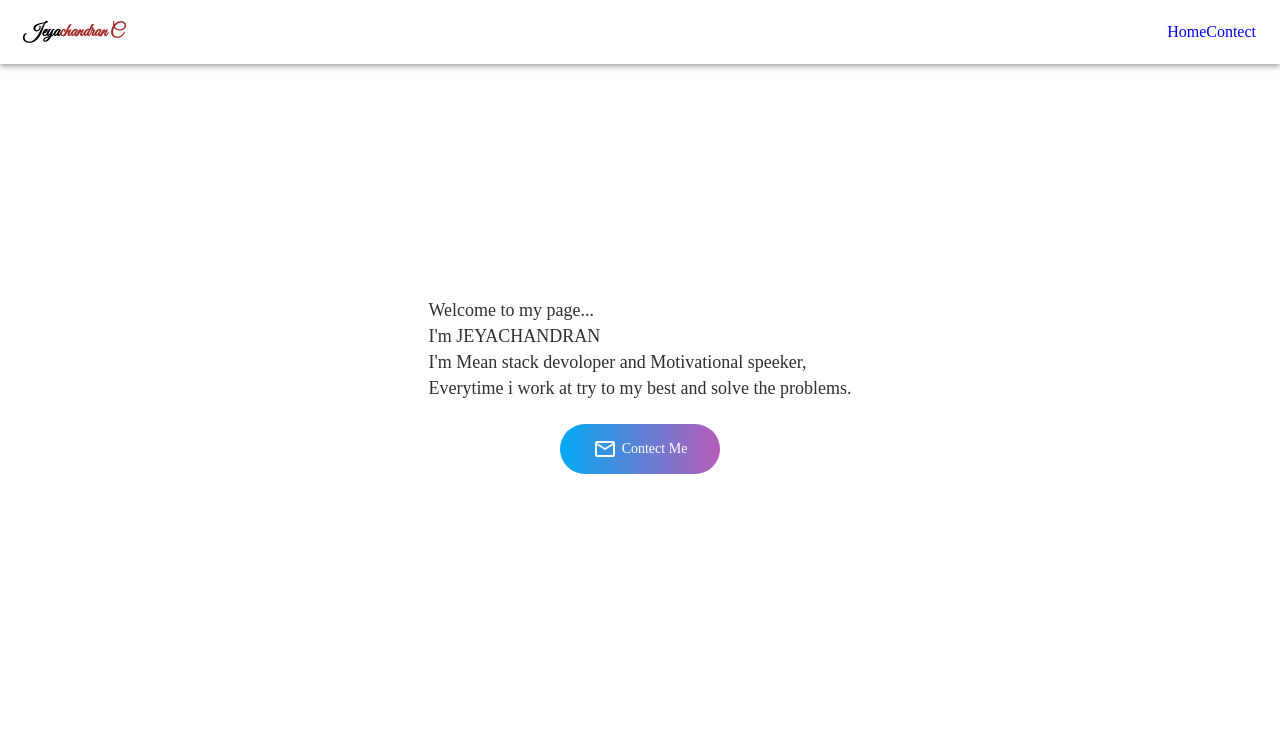
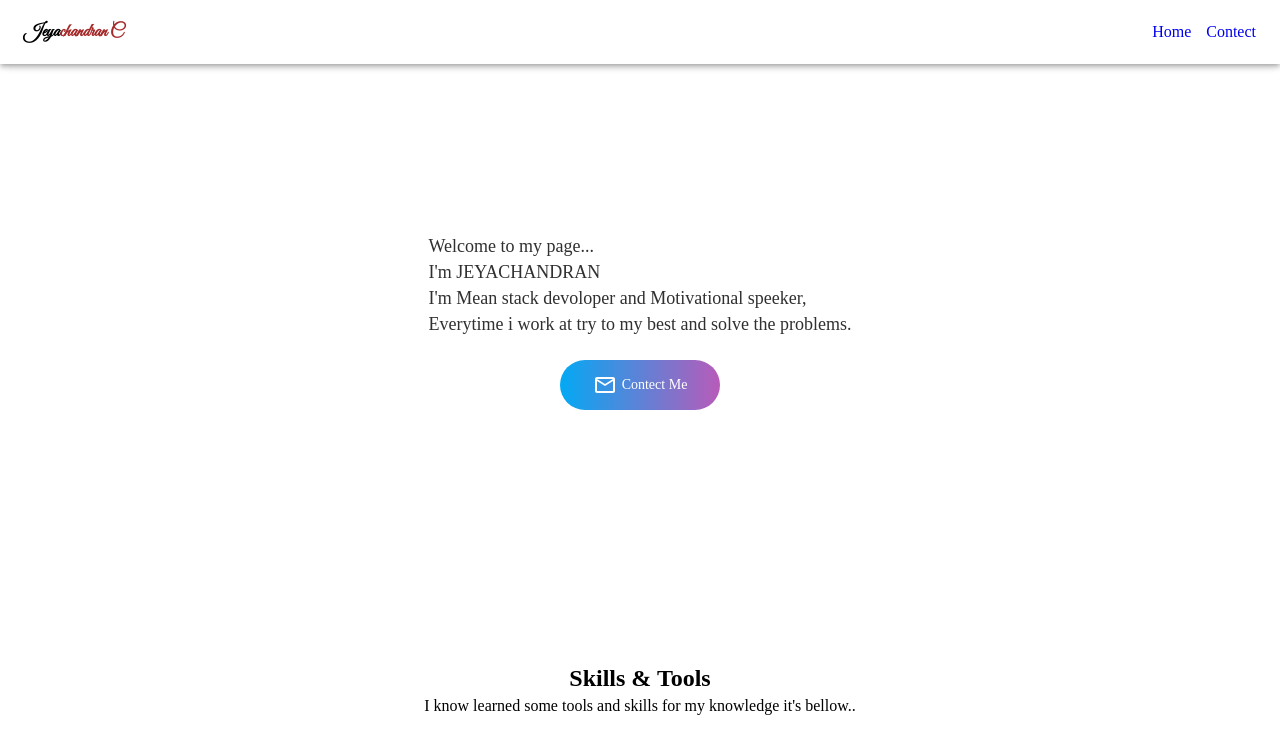
Before and after one commit to jeyachandran17/MyPortfolio, a React (Vite) app: page / in a window 1280 px wide. Shown: the top 732 px of the page. Built offline with nearby package versions, Linux system fonts and the light colour scheme.

Commit message:
alter nav part

```diff
--- a/src/App.jsx
+++ b/src/App.jsx
@@ -46,12 +46,12 @@ function Navigation() {
   return (
     <div className="navigation">
       <nav>
-        <AppBar style={{background:"transparent"}} position="static">
+        <AppBar style={{background:"transparent"}} position="fixed">
           <Toolbar>
             {/* create the links for webpage */}
             <p><span className='fn'>Jeya</span><span className='ln'>chandran C</span></p>
             <a className='link' href="/" style={{marginLeft:"auto"}}>Home</a>
-            <a className='link' href="#contect" >Contect</a>
+            <a className='link' href="#contect" style={{marginLeft:"15px"}}>Contect</a>
           </Toolbar>
         </AppBar>
       </nav>
```
